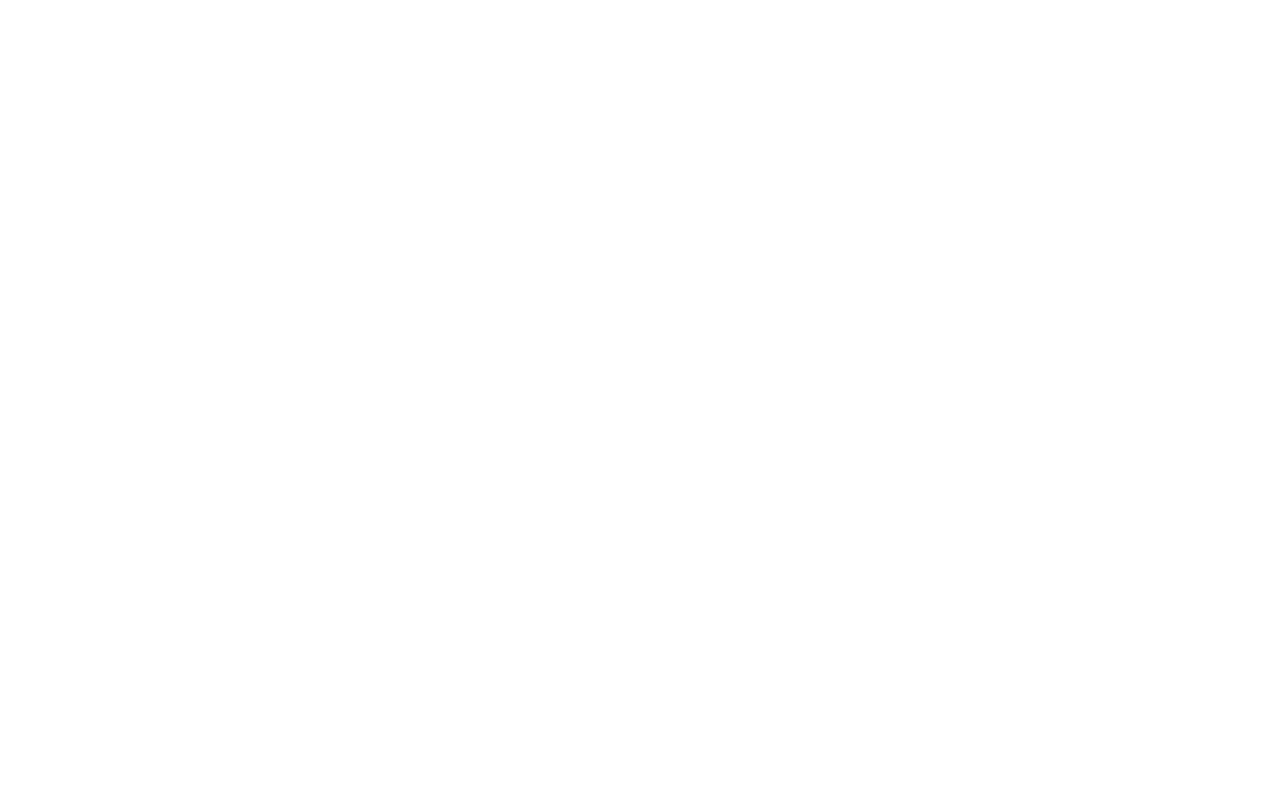
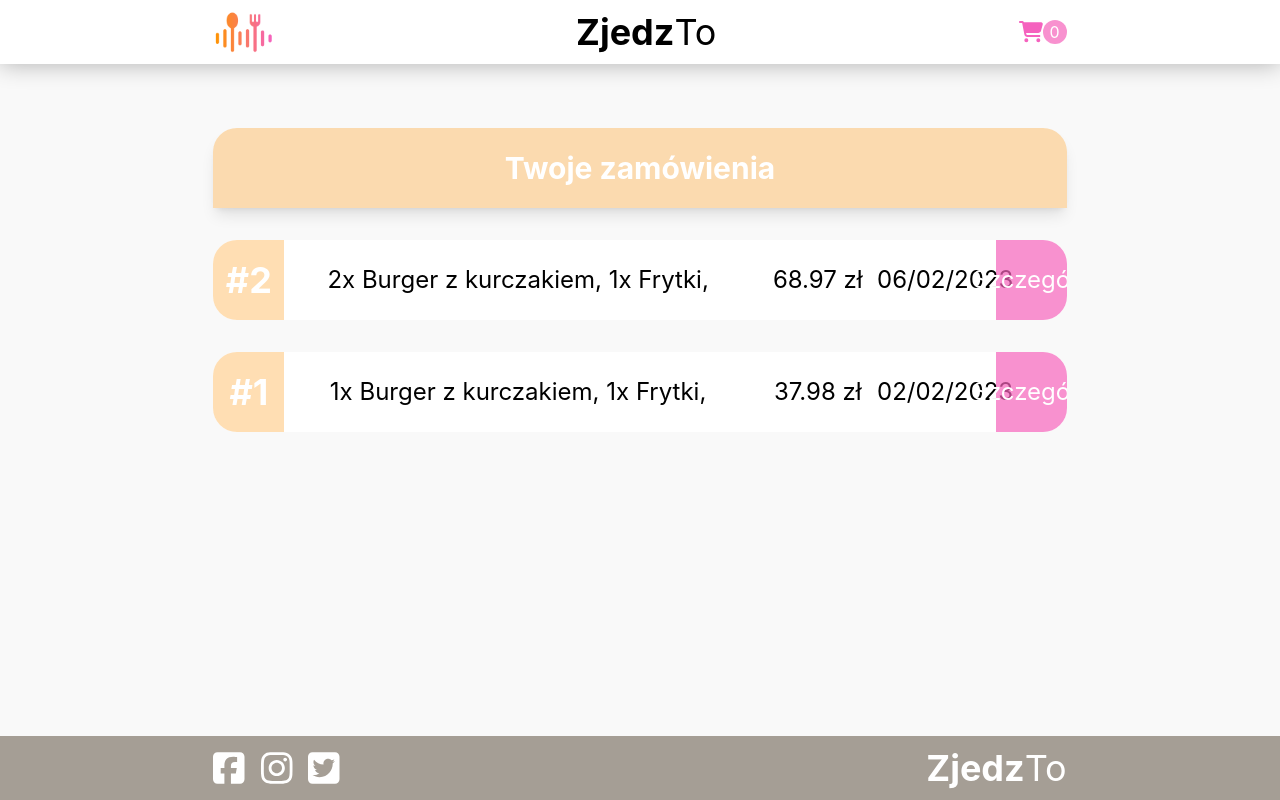
Before and after one commit to TomaszSack/zjedzto, a React (Create React App) app: page /orders-summary in a window 1280 px wide. Before the commit this address had no page. Built offline with nearby package versions, Linux system fonts and the light colour scheme; data requests are answered from the project's data file.

Commit message:
created basic layout of orders summary

```diff
--- a/db.json
+++ b/db.json
@@ -75,6 +75,38 @@
         }
       ],
       "id": 1675336846975
+    },
+    {
+      "apartment_number": "46",
+      "city": "Gdańsk",
+      "comment": "Testowy komentarz, dodaj sosiwo ",
+      "email": "tomek.sack@gmail.com",
+      "first_name": "Tomasz",
+      "floor": "1",
+      "house_number": "16E",
+      "phone_number": "4342442",
+      "postcode": "80-041",
+      "street": "Platynowa",
+      "surname": "Sack",
+      "order": [
+        {
+          "id": 2,
+          "name": "Burger z kurczakiem",
+          "price": 30.99,
+          "img": "assets/hero-img.jpeg",
+          "alt": "soczysty burger wołowy z frytkami",
+          "quantity": 2
+        },
+        {
+          "id": 5,
+          "name": "Frytki",
+          "price": 6.99,
+          "img": "assets/hero-img.jpeg",
+          "alt": "soczysty burger wołowy z frytkami",
+          "quantity": 1
+        }
+      ],
+      "id": 1675673712865
     }
   ]
 }
--- a/src/App.tsx
+++ b/src/App.tsx
@@ -4,6 +4,7 @@
 import { CartProvider } from "components/context/CartService";
 import SummaryPage from "pages/SummaryPage";
 import { Toaster } from "react-hot-toast";
+import OrdersSummaryPage from "pages/OrdersSummaryPage";
 
 function App() {
   return (
@@ -13,6 +14,7 @@
           <Route path="/" element={<Home />} />
           <Route path="/order" element={<OrderPage />} />
           <Route path="/summary" element={<SummaryPage />} />
+          <Route path="/orders-summary" element={<OrdersSummaryPage />} />
         </Routes>
         <Toaster
           position="top-left"
--- /dev/null
+++ b/src/components/OrdersSummary/OrdersSummaryItem.tsx
@@ -0,0 +1,59 @@
+interface CartItem {
+  id: number;
+  name: string;
+  price: number;
+  img: string;
+  alt: string;
+  quantity: number;
+}
+
+interface OrderItem {
+  apartment_number: string;
+  city: string;
+  comment: string;
+  email: string;
+  first_name: string;
+  floor: string;
+  house_number: string;
+  order: CartItem[];
+  phone_number: string;
+  postcode: string;
+  street: string;
+  surname: string;
+  id: number;
+}
+const OrdersSummaryItem: React.FC<{ order: OrderItem, orderId:number }> = ({ order, orderId }) => {
+  const totalPrice = order.order
+    .reduce((acc, item) => acc + item.price * item.quantity, 0)
+    .toFixed(2);
+
+  return (
+    <div className="flex w-full h-20 bg-white my-8 rounded-3xl overflow-hidden">
+      <div className="flex justify-center items-center h-full w-1/12 bg-tertiary-orange text-white font-bold text-4xl">
+        #{orderId}
+      </div>
+      <div className="flex justify-around items-center w-10/12 text-2xl text-center">
+        <div className="flex justify-center w-2/3">
+          {order.order.map((item) => {
+            return (
+              <p key={item.id}>
+                {item.quantity}x {item.name},&nbsp;
+              </p>
+            );
+          })}
+        </div>
+        <div className="w-1/6">{totalPrice} zł</div>
+        <div className="w-1/6">
+          {new Date(order.id).toLocaleDateString("en-GB")}
+        </div>
+      </div>
+      <button
+        onClick={() => console.log("szczegóły")}
+        className="flex justify-center items-center h-full w-1/12 bg-secondary-pink text-white text-2xl"
+      >
+        Szczegóły
+      </button>
+    </div>
+  );
+};
+export default OrdersSummaryItem;
--- /dev/null
+++ b/src/pages/OrdersSummaryPage.tsx
@@ -0,0 +1,68 @@
+import { useEffect, useState } from "react";
+import OrdersSummaryItem from "components/OrdersSummary/OrdersSummaryItem";
+import SectionHeader from "components/SectionHeader";
+import ContentContainer from "layout/ContentContainer";
+import PageWrapper from "layout/PageWrapper";
+
+interface CartItem {
+  id: number;
+  name: string;
+  price: number;
+  img: string;
+  alt: string;
+  quantity: number;
+}
+
+interface OrderItem {
+  apartment_number: string;
+  city: string;
+  comment: string;
+  email: string;
+  first_name: string;
+  floor: string;
+  house_number: string;
+  order: CartItem[];
+  phone_number: string;
+  postcode: string;
+  street: string;
+  surname: string;
+  id: number;
+}
+
+const url = "http://localhost:3000/orders";
+
+const OrdersSummaryPage = () => {
+  const [data, setData] = useState<OrderItem[]>([]);
+
+  useEffect(() => {
+    try {
+      const dataFetch = async () => {
+        const data = await (await fetch(url)).json();
+        setData(data);
+      };
+      dataFetch();
+    } catch (error: any) {
+      console.error(error);
+    }
+  }, []);
+
+  return (
+    <PageWrapper>
+      <div className="h-screen bg-primary-white">
+        <ContentContainer className="pt-32">
+          <SectionHeader>Twoje zamówienia</SectionHeader>
+          {data
+            .slice(0)
+            .reverse()
+            .map((order, index, array) => {
+              const i =array.length  - index
+              return (
+                <OrdersSummaryItem key={order.id} order={order} orderId={i} />
+              );
+            })}
+        </ContentContainer>
+      </div>
+    </PageWrapper>
+  );
+};
+export default OrdersSummaryPage;
```
